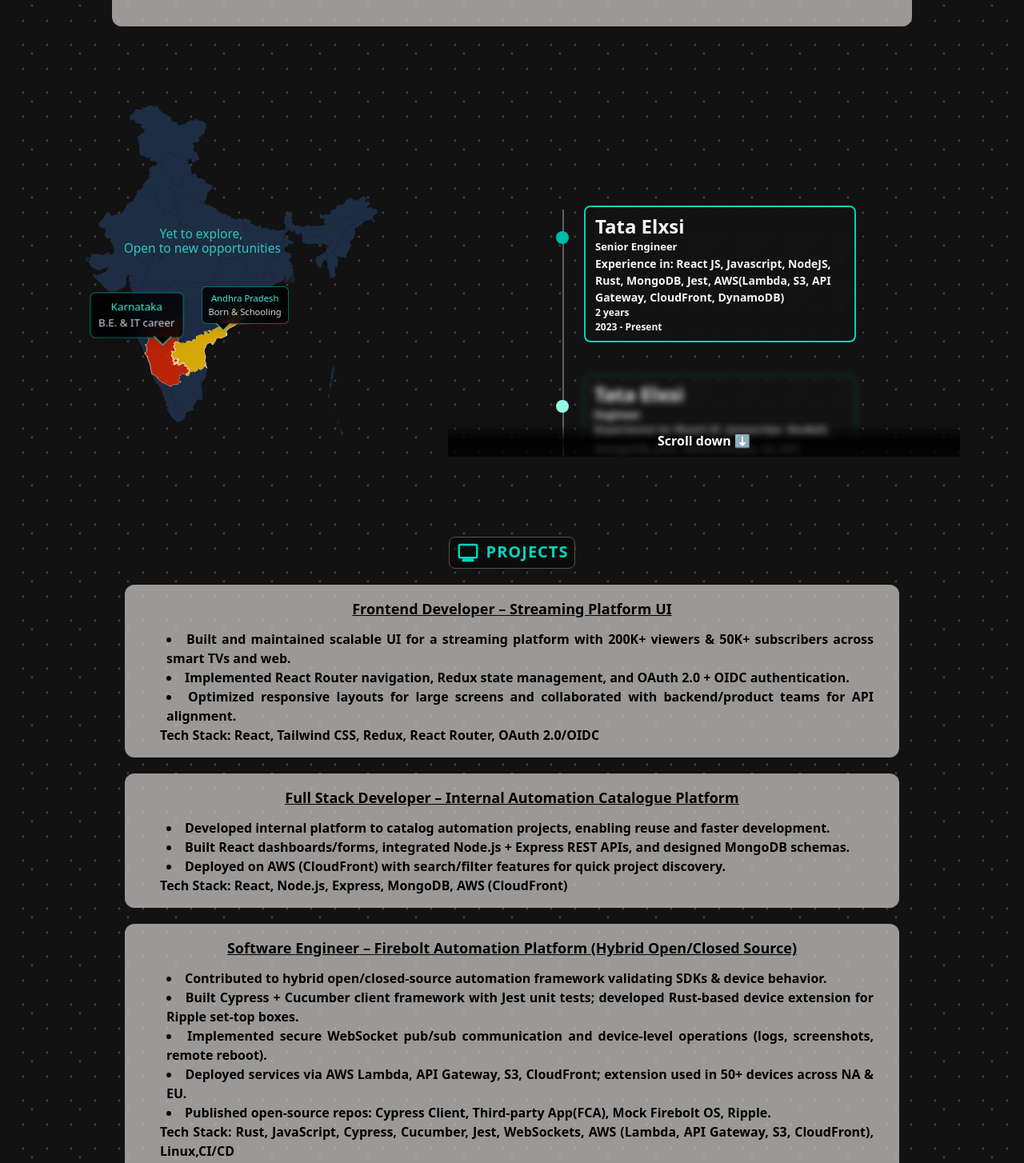
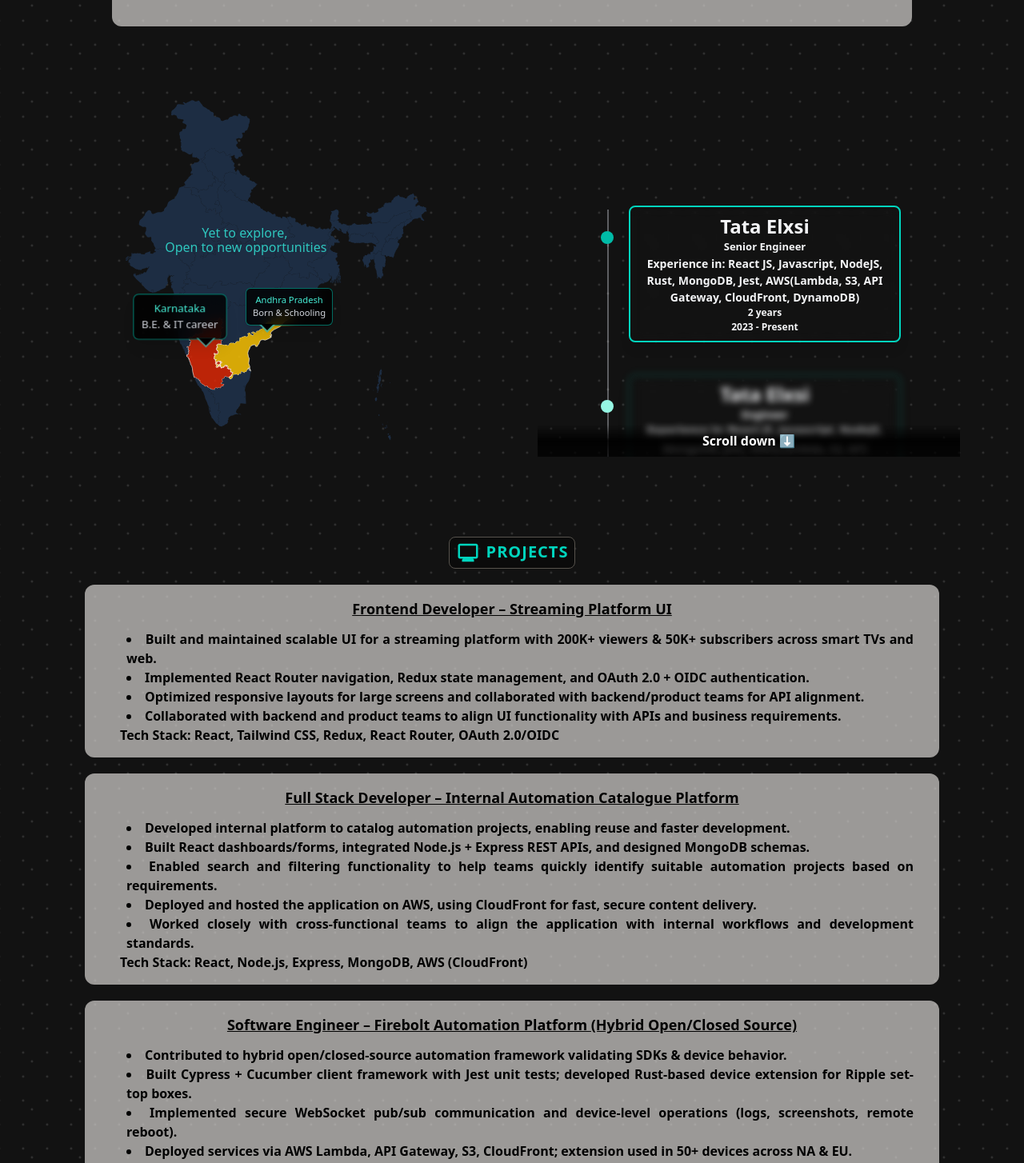
Before and after one commit to Eswar2103/eswar-portfolio, a React (Vite) app: page / in a window 1280 px wide. Shown: the part 393-1847 px from the top of the page at 80% size. Built offline with nearby package versions, Linux system fonts and the light colour scheme.

Commit message:
Responsive changes

```diff
--- a/package.json
+++ b/package.json
@@ -22,6 +22,7 @@
     "@types/react": "^19.2.2",
     "@types/react-dom": "^19.2.2",
     "@vitejs/plugin-react": "^5.1.0",
+    "baseline-browser-mapping": "^2.9.19",
     "eslint": "^9.39.1",
     "eslint-plugin-react": "^7.37.5",
     "eslint-plugin-react-hooks": "^7.0.1",
--- a/src/components/Career.jsx
+++ b/src/components/Career.jsx
@@ -106,7 +106,7 @@
 
   return (
     <div className="mt-18 mx-auto max-w-6xl flex flex-col md:flex-row h-auto md:h-[450px] justify-center gap-4 md:gap-8 px-4">
-      <div className="flex relative md:w-2/5 md:flex-shrink-0 text-center justify-center items-center min-h-[300px] md:min-h-0">
+      <div className="flex relative md:w-2/5 lg:w-1/2 text-center justify-center items-center">
         <IndiaMap />
         <Annotation
           extraStyles={{
@@ -135,12 +135,12 @@
       </div>
       <div
         id="journey"
-        className="relative md:flex-1 overflow-auto scroll-hidden sm:hover:backdrop-blur-xs h-[450px]"
+        className="relative md:flex-1 min-[550px]:max-[767px]:w-[70%] min-[550px]:max-[767px]:mx-auto overflow-auto scroll-hidden sm:hover:backdrop-blur-xs h-[450px] text-center"
       >
         <Journey itemsRef={itemsRef} activeElement={activeElement} />
         <p
           id="scroll-down"
-          className="absolute opacity-100 transition-opacity duration-100 ease-in-out top-[91%] font-bold text-center bg-linear-to-t from-black/70 via-black/90 to-transparent text-white w-full py-2"
+          className="absolute  opacity-100 transition-opacity duration-100 ease-in-out top-[91%] font-bold bg-linear-to-t from-black/70 via-black/90 to-transparent text-white w-full py-2"
         >
           Scroll down ⬇️
         </p>
--- a/src/components/Projects.jsx
+++ b/src/components/Projects.jsx
@@ -9,6 +9,7 @@
         "Built and maintained scalable UI for a streaming platform with 200K+ viewers & 50K+ subscribers across smart TVs and web.",
         "Implemented React Router navigation, Redux state management, and OAuth 2.0 + OIDC authentication.",
         "Optimized responsive layouts for large screens and collaborated with backend/product teams for API alignment.",
+        "Collaborated with backend and product teams to align UI functionality with APIs and business requirements.",
       ],
       techStack: "React, Tailwind CSS, Redux, React Router, OAuth 2.0/OIDC",
     },
@@ -17,7 +18,9 @@
       description: [
         "Developed internal platform to catalog automation projects, enabling reuse and faster development.",
         "Built React dashboards/forms, integrated Node.js  + Express REST APIs, and designed MongoDB schemas.",
-        "Deployed on AWS (CloudFront) with search/filter features for quick project discovery.",
+        "Enabled search and filtering functionality to help teams quickly identify suitable automation projects based on requirements. ",
+        "Deployed and hosted the application on AWS, using CloudFront for fast, secure content delivery. ",
+        "Worked closely with cross-functional teams to align the application with internal workflows and development standards. ",
       ],
       techStack: "React, Node.js, Express, MongoDB, AWS (CloudFront)",
     },
--- a/src/components/Utils.jsx
+++ b/src/components/Utils.jsx
@@ -1,6 +1,6 @@
 function Projectsgrid({ projects }) {
   return (
-    <div className="grid max-w-[1000px] w-full px-4 gap-5">
+    <div className="grid max-w-[1100px] w-full px-4 gap-5">
       {projects.map((p) => (
         <ProjectItem p={p} />
       ))}
--- a/src/index.css
+++ b/src/index.css
@@ -6,8 +6,8 @@
   margin: 0;
   min-height: 100vh;
   background-image:
-    radial-gradient(hsla(0, 0%, 100%, 0.3), transparent 2px),
-    radial-gradient(hsla(0, 0%, 100%, 0.3), transparent 2px);
+    radial-gradient(hsla(0, 0%, 100%, 0.2), transparent 2px),
+    radial-gradient(hsla(0, 0%, 100%, 0.2), transparent 2px);
   background-size:
     60px 60px,
     30px 30px;
```
Also changed, not shown: 1 other file (tests, documents, lock files or other folders).
